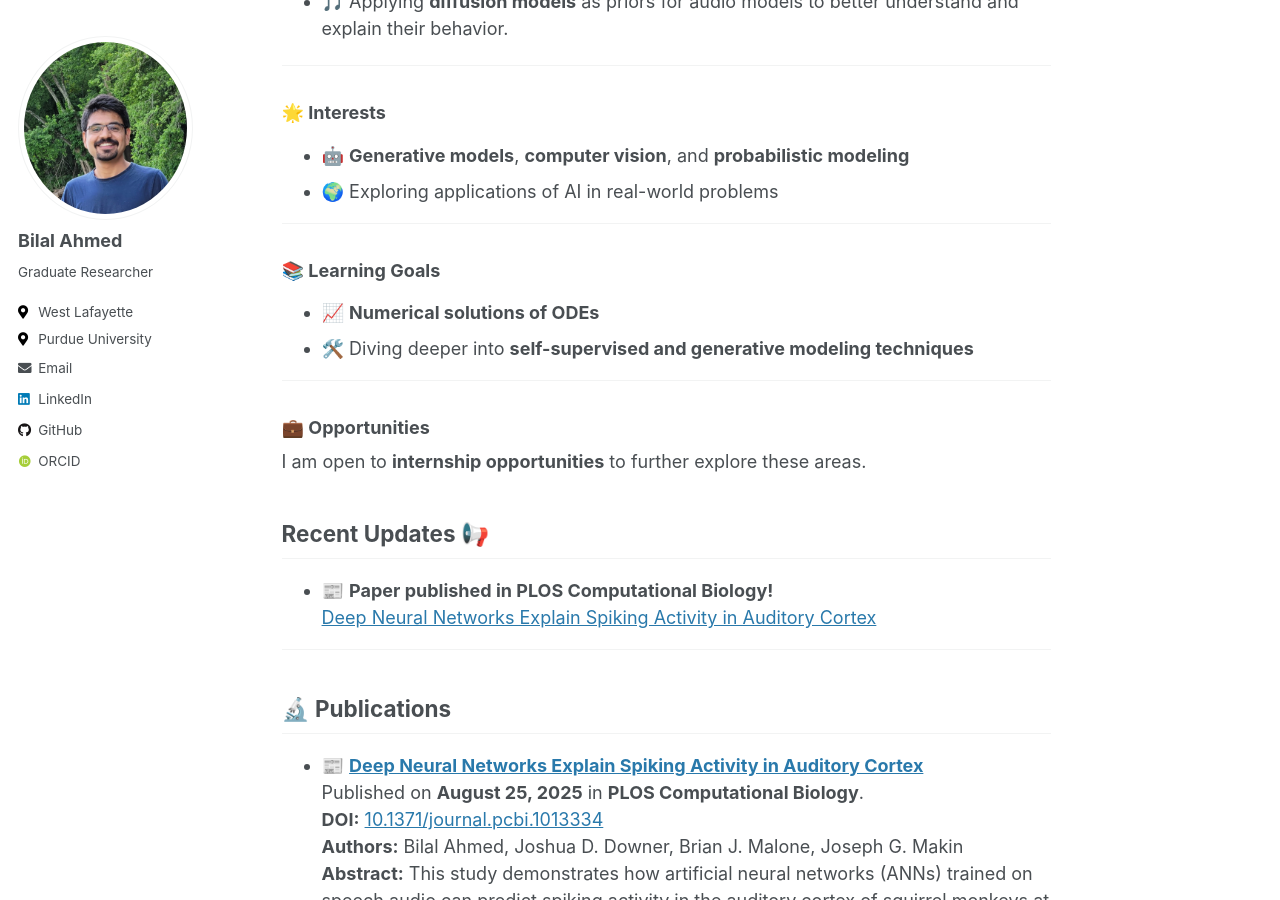
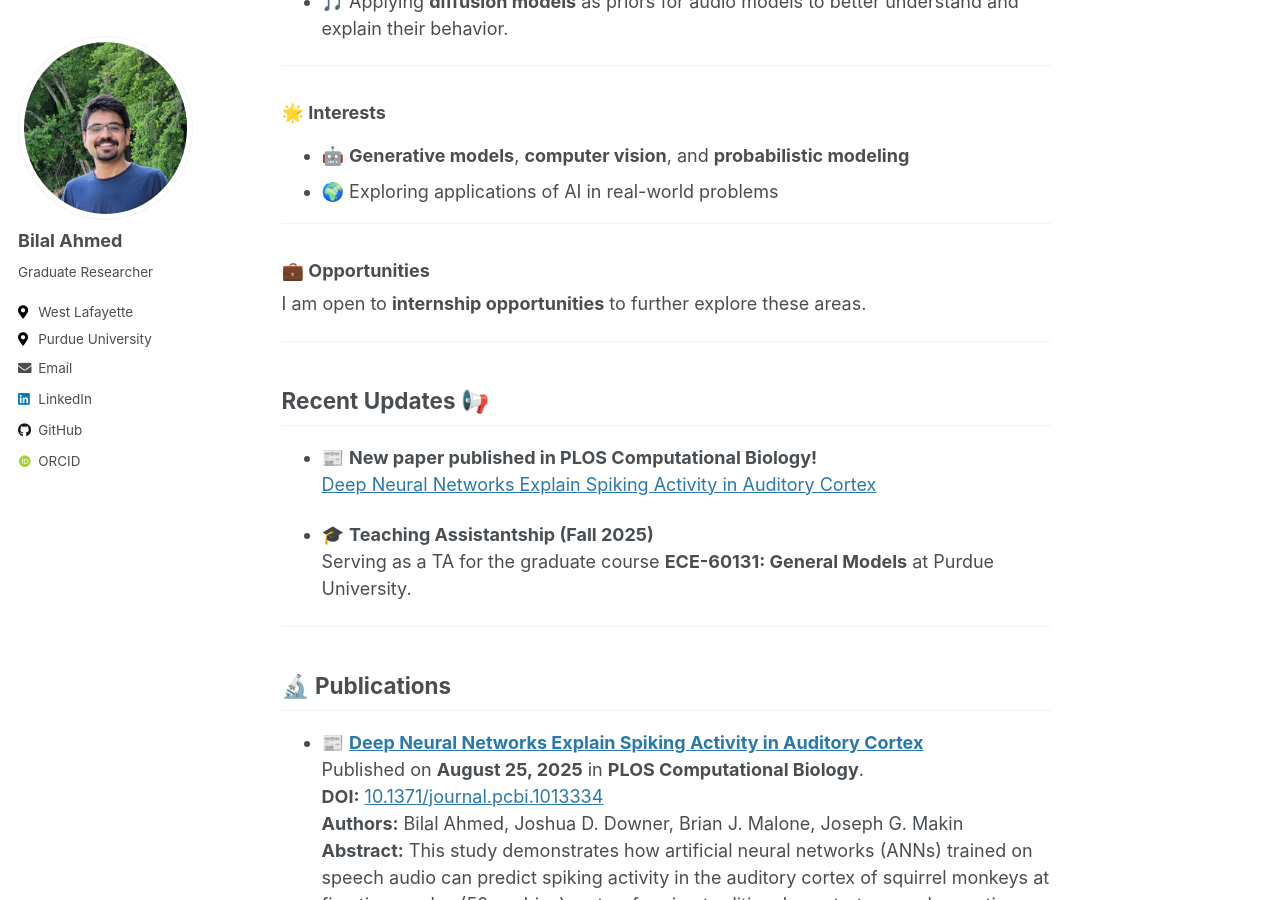
Before and after one commit to bilalhsp/bilalhsp.github.io, a Jekyll site: the page built from _pages/home.md, in a window 1280 px wide and 900 px high, scrolled down 526 px. Built offline with Jekyll 4.4.1, drawn with Linux system fonts in a browser that asks for light colours; some web fonts are replaced; part of the change alters nothing that is shown.

Commit message:
Update home page by removing learning goals and intro

```diff
--- a/_pages/home.md
+++ b/_pages/home.md
@@ -30,30 +30,19 @@ I am a PhD student in **Electrical and Computer Engineering (ECE)** at **Purdue
 
 ---
 
-### 📚 Learning Goals
-
-- 📈 **Numerical solutions of ODEs**
-- 🛠️ Diving deeper into **self-supervised and generative modeling techniques**
-
----
-
 ### 💼 Opportunities
 
 I am open to **internship opportunities** to further explore these areas.
 
-
-
-<!-- I am a graduate student doing PhD in Electrical and Computer Engineering (ECE) at Purdue University, West Lafayette, IN.
-I have experience of more than 5 years of working as Maintenance Engineer in a manufacturing facility in Pakistan. During that time, I developed an interest in Machine Learning so I decided to pursue that. I started my PhD in Fall 2021, and my first project was on modelling the auditory cortex in squirrel monkeys using pretrained deep learning models. Manuscript is uploaded on bioRxiv [link here](https://www.biorxiv.org/content/10.1101/2024.11.12.623280v1.abstract) and sent out for review.
-I am currently working on application of diffusion models as priors for Audio models. The goal is to explain/interpret the audio models with the help of audio diffusion models. Other than my ongoing work, I have keen interest in generative models, computer vision,
-probabilistic modelling, and their applications.
-I am looking for internship opportunities to explore my interest further. -->
-
+---
 
 ## Recent Updates 📢
 
-- 📰 **Paper published in PLOS Computational Biology!**
+- 📰 **New paper published in PLOS Computational Biology!**
   [Deep Neural Networks Explain Spiking Activity in Auditory Cortex](https://journals.plos.org/ploscompbiol/article?id=10.1371/journal.pcbi.1013334)
+
+- 🎓 **Teaching Assistantship (Fall 2025)**
+  Serving as a TA for the graduate course **ECE-60131: General Models** at Purdue University.
 
 
 ---
```
